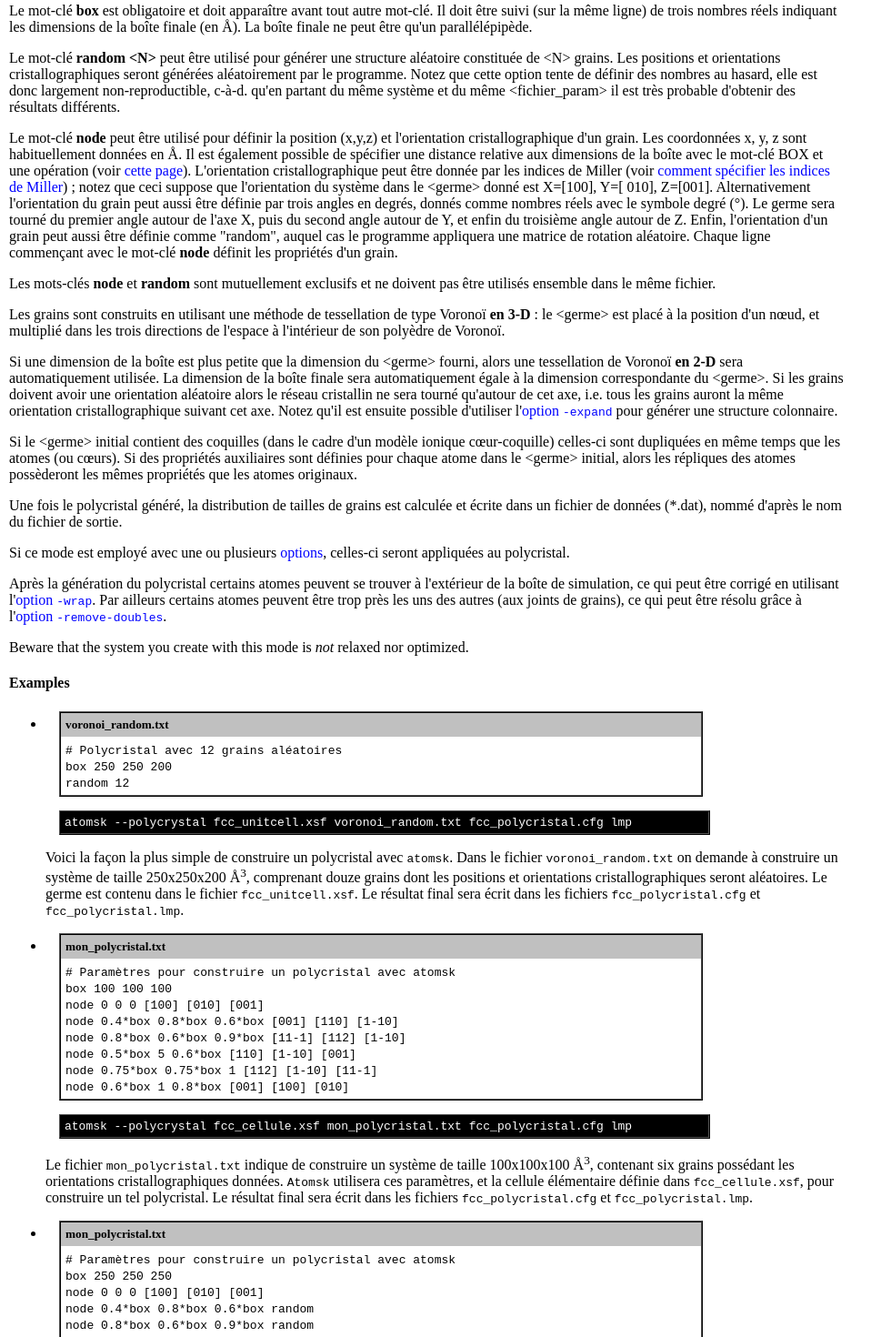
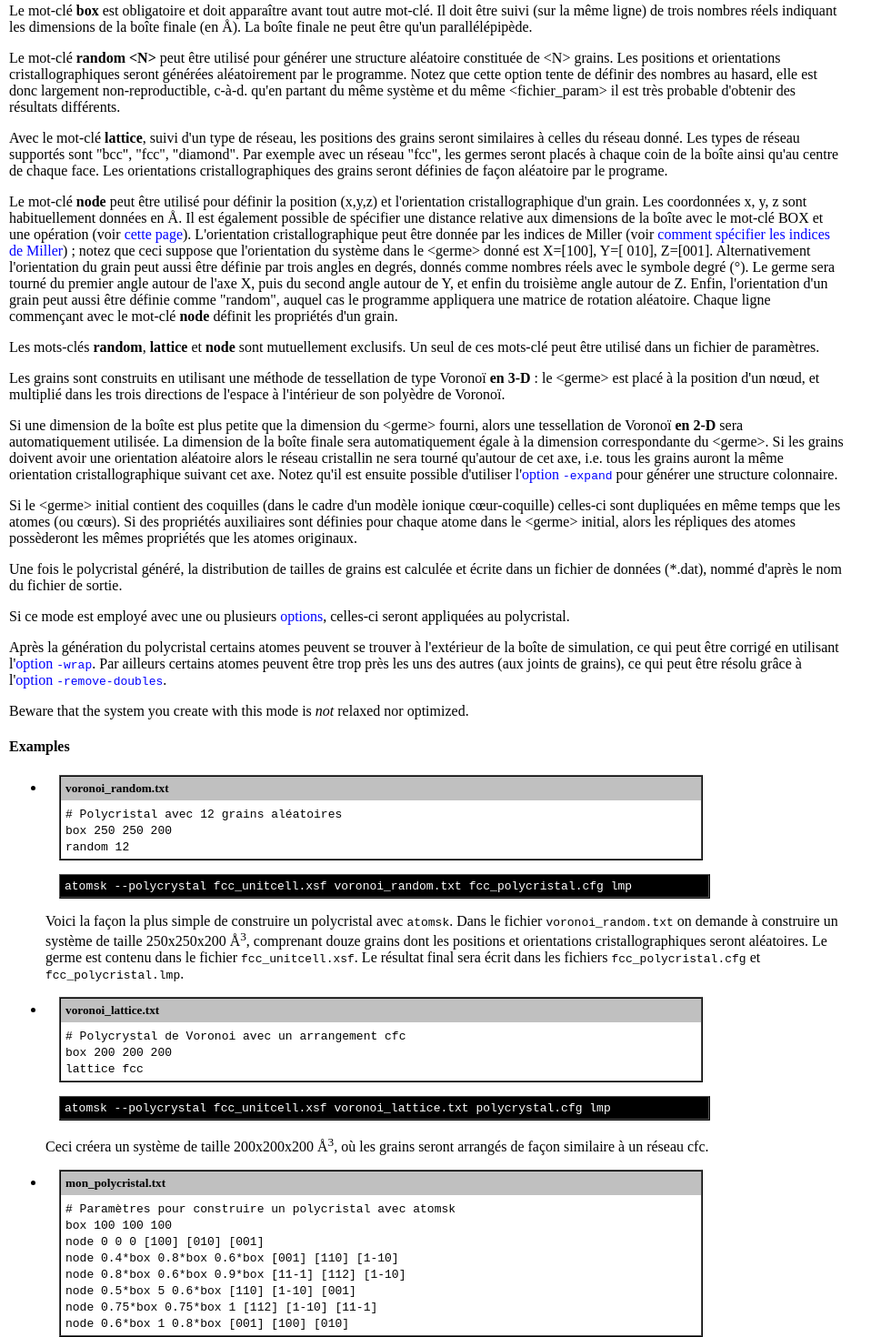
Before and after one commit to pierrehirel/atomsk, a plain HTML site: page doc/fr/mode_polycrystal.html in a window 1280 px wide. Shown: the part 427-1897 px from the top of the page at 91% size, without its empty margins (0-980 px from the left). Drawn offline with Linux system fonts and the light colour scheme.

Commit message:
- in mode "--polycrystal" it is now possible to place grains according to a lattice pattern (bcc, fcc, diamond). - updated doc.

```diff
--- a/doc/fr/mode_polycrystal.html
+++ b/doc/fr/mode_polycrystal.html
@@ -30,10 +30,12 @@
 
 <p>Le mot-clé <strong>random &#60;N&#62;</strong> peut être utilisé pour générer une structure aléatoire constituée de &#60;N&#62; grains. Les positions et orientations cristallographiques seront générées aléatoirement par le programme. Notez que cette option tente de définir des nombres au hasard, elle est donc largement non-reproductible, c-à-d. qu'en partant du même système et du même &#60;fichier_param&#62; il est très probable d'obtenir des résultats différents.</p>
 
+<p>Avec le mot-clé <strong>lattice</strong>, suivi d'un type de réseau, les positions des grains seront similaires à celles du réseau donné. Les types de réseau supportés sont "bcc", "fcc", "diamond". Par exemple avec un réseau "fcc", les germes seront placés à chaque coin de la boîte ainsi qu'au centre de chaque face. Les orientations cristallographiques des grains seront définies de façon aléatoire par le programe.</p>
+
 <p>Le mot-clé <strong>node</strong> peut être utilisé pour définir la position (x,y,z) et l'orientation cristallographique d'un grain. Les coordonnées x, y, z sont habituellement données en &Aring;. Il est également possible de spécifier une distance relative aux dimensions de la boîte avec le mot-clé BOX et une opération (voir <a href="./box.html">cette page</a>). L'orientation cristallographique peut être donnée par les indices de Miller (voir <a href="./options.html">comment spécifier les indices de Miller</a>) ; notez que ceci suppose que l'orientation du système dans le &#60;germe&#62; donné est X=[100], Y=[
 010], Z=[001]. Alternativement l'orientation du grain peut aussi être définie par trois angles en degrés, donnés comme nombres réels avec le symbole degré (°). Le germe sera tourné du premier angle autour de l'axe X, puis du second angle autour de Y, et enfin du troisième angle autour de Z. Enfin, l'orientation d'un grain peut aussi être définie comme "random", auquel cas le programme appliquera une matrice de rotation aléatoire. Chaque ligne commençant avec le mot-clé <strong>node</strong> définit les propriétés d'un grain.</p>
 
-<p>Les mots-clés <strong>node</strong> et <strong>random</strong> sont mutuellement exclusifs et ne doivent pas être utilisés ensemble dans le même fichier.</p>
+<p>Les mots-clés <strong>random</strong>, <strong>lattice</strong> et <strong>node</strong> sont mutuellement exclusifs. Un seul de ces mots-clé peut être utilisé dans un fichier de paramètres.</p>
 
 <p>Les grains sont construits en utilisant une méthode de tessellation de type Voronoï <strong>en 3-D</strong> : le &#60;germe&#62; est placé à la position d'un n&oelig;ud, et multiplié dans les trois directions de l'espace à l'intérieur de son polyèdre de Voronoï.</p>
 
@@ -62,6 +64,15 @@ random 12<br/>
 </code></p></div>
 <code class="command">atomsk --polycrystal fcc_unitcell.xsf voronoi_random.txt fcc_polycristal.cfg lmp</code>
 <p>Voici la façon la plus simple de construire un polycristal avec <code>atomsk</code>. Dans le fichier <code>voronoi_random.txt</code> on demande à construire un système de taille 250x250x200 &Aring;<sup>3</sup>, comprenant douze grains dont les positions et orientations cristallographiques seront aléatoires. Le germe est contenu dans le fichier <code>fcc_unitcell.xsf</code>. Le résultat final sera écrit dans les fichiers <code>fcc_polycristal.cfg</code> et <code>fcc_polycristal.lmp</code>.</p></li>
+
+<li>
+<div class="txtfile"><h5>voronoi_lattice.txt</h5>
+<p><code>&#35; Polycrystal de Voronoi avec un arrangement cfc<br/>
+box 200 200 200<br/>
+lattice fcc<br/>
+</code></p></div>
+<code class="command">atomsk --polycrystal fcc_unitcell.xsf voronoi_lattice.txt polycrystal.cfg lmp</code>
+<p>Ceci créera un système de taille 200x200x200 &Aring;<sup>3</sup>, où les grains seront arrangés de façon similaire à un réseau cfc.</p></li>
 
 
 <li>
```
Also changed, not shown: doc/en/index.html (+1 -1 lines), doc/en/mode_polycrystal.html (+12 -1 lines), doc/fr/index.html (+1 -1 lines), 6 other files.
